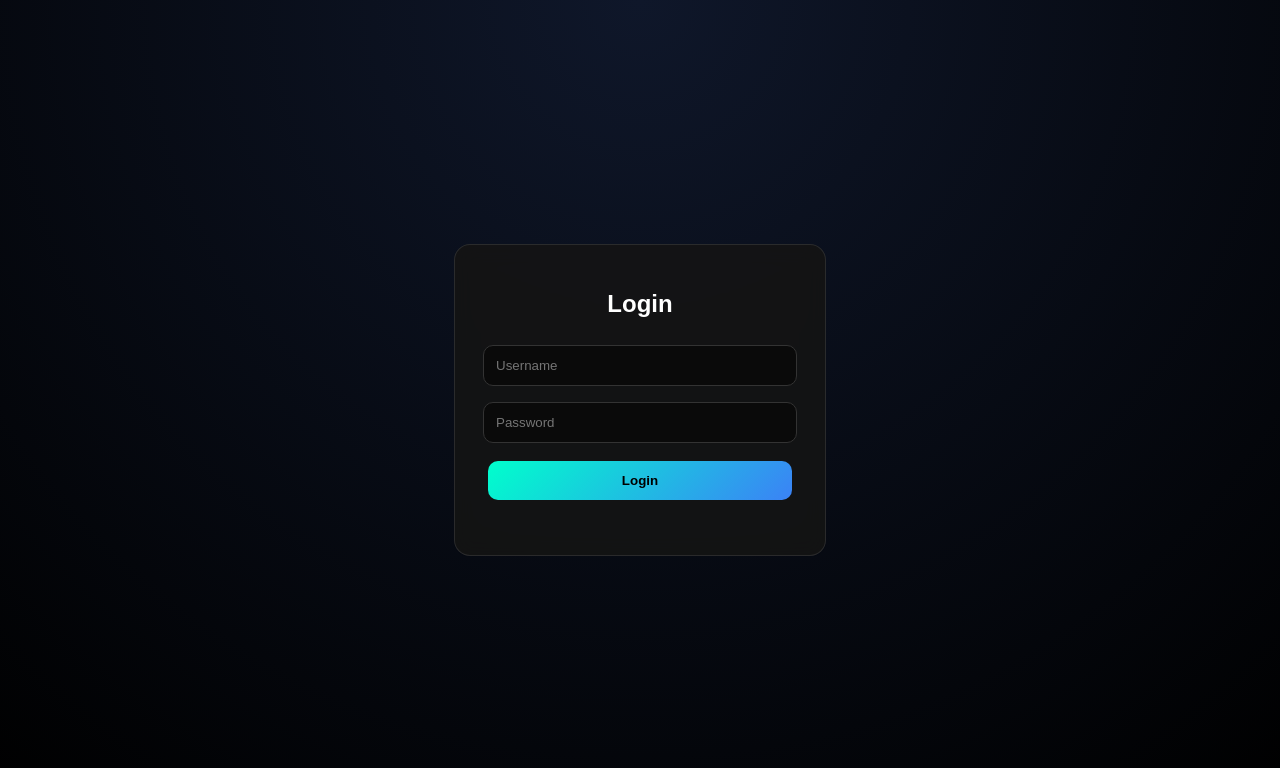
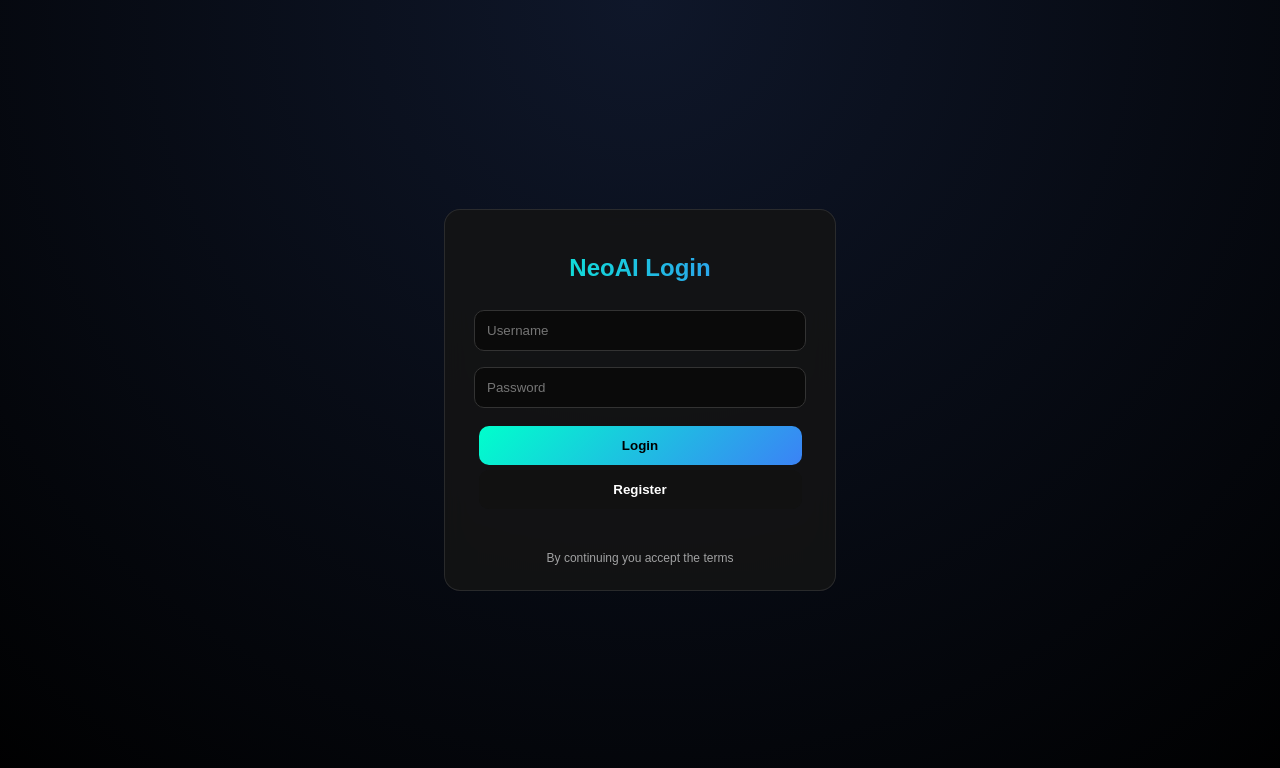
Before and after one commit to Laoso131/Profpocket, a Flask app: page /login in a window 1280 px wide. Shown: the top 768 px of the page. Run offline with Flask 3, Linux system fonts and the light colour scheme.

Commit message:
Update login.html

```diff
--- a/templates/login.html
+++ b/templates/login.html
@@ -2,7 +2,7 @@
 <html>
 
 <head>
-  <title>Login</title>
+  <title>Login SaaS</title>
 
   <style>
     body {
@@ -17,13 +17,20 @@
     }
 
     .box {
-      width: 320px;
+      width: 340px;
       padding: 25px;
-      background: rgba(20,20,20,0.9);
       border-radius: 16px;
+      background: rgba(20,20,20,0.85);
       border: 1px solid rgba(255,255,255,0.1);
+      backdrop-filter: blur(12px);
       text-align: center;
-      backdrop-filter: blur(10px);
+    }
+
+    h2 {
+      margin-bottom: 20px;
+      background: linear-gradient(90deg,#00ffcc,#3b82f6);
+      -webkit-background-clip: text;
+      color: transparent;
     }
 
     input {
@@ -47,15 +54,20 @@
       background: linear-gradient(135deg,#00ffcc,#3b82f6);
       font-weight: bold;
       color: black;
+      transition: 0.2s;
+    }
+
+    button:hover {
+      transform: scale(1.03);
     }
 
     #msg {
-      margin-top: 10px;
+      margin-top: 12px;
       padding: 10px;
       border-radius: 10px;
+      font-size: 14px;
       opacity: 0;
       transition: 0.3s;
-      font-size: 14px;
     }
 
     .success {
@@ -71,6 +83,12 @@
       color: #ff4d6d;
       opacity: 1 !important;
     }
+
+    .small {
+      font-size: 12px;
+      opacity: 0.6;
+      margin-top: 10px;
+    }
   </style>
 </head>
 
@@ -78,48 +96,69 @@
 
 <div class="box">
 
-  <h2>Login</h2>
+  <h2>NeoAI Login</h2>
 
   <input id="username" placeholder="Username">
   <input id="password" type="password" placeholder="Password">
 
   <button onclick="login()">Login</button>
+  <button onclick="register()" style="background:#111;color:white;margin-top:5px;">Register</button>
 
   <div id="msg"></div>
+
+  <div class="small">By continuing you accept the terms</div>
 
 </div>
 
 <script>
-async function login() {
+
+function show(msg, type){
+  let m = document.getElementById("msg")
+  m.innerText = msg
+  m.className = type
+}
+
+async function login(){
 
   let u = document.getElementById("username").value
   let p = document.getElementById("password").value
-  let msg = document.getElementById("msg")
-
-  msg.className = ""
-  msg.innerText = "Loading..."
 
   let res = await fetch("/login", {
-    method: "POST",
-    headers: {"Content-Type": "application/json"},
-    body: JSON.stringify({username: u, password: p})
+    method:"POST",
+    headers:{"Content-Type":"application/json"},
+    body: JSON.stringify({username:u,password:p})
   })
 
   let data = await res.json()
 
-  if (data.msg === "ok") {
-    msg.innerText = "✔ Login successful"
-    msg.className = "success"
-
-    setTimeout(() => {
-      window.location.href = "/"
-    }, 800)
-
+  if(data.msg === "ok"){
+    show("✔ Welcome back", "success")
+    setTimeout(()=> window.location.href="/", 800)
   } else {
-    msg.innerText = "✖ Wrong username or password"
-    msg.className = "error"
+    show("✖ Invalid credentials", "error")
   }
 }
+
+async function register(){
+
+  let u = document.getElementById("username").value
+  let p = document.getElementById("password").value
+
+  let res = await fetch("/register", {
+    method:"POST",
+    headers:{"Content-Type":"application/json"},
+    body: JSON.stringify({username:u,password:p})
+  })
+
+  let data = await res.json()
+
+  if(data.msg === "created"){
+    show("✔ Account created", "success")
+  } else {
+    show("⚠ User already exists", "error")
+  }
+}
+
 </script>
 
 </body>
```
